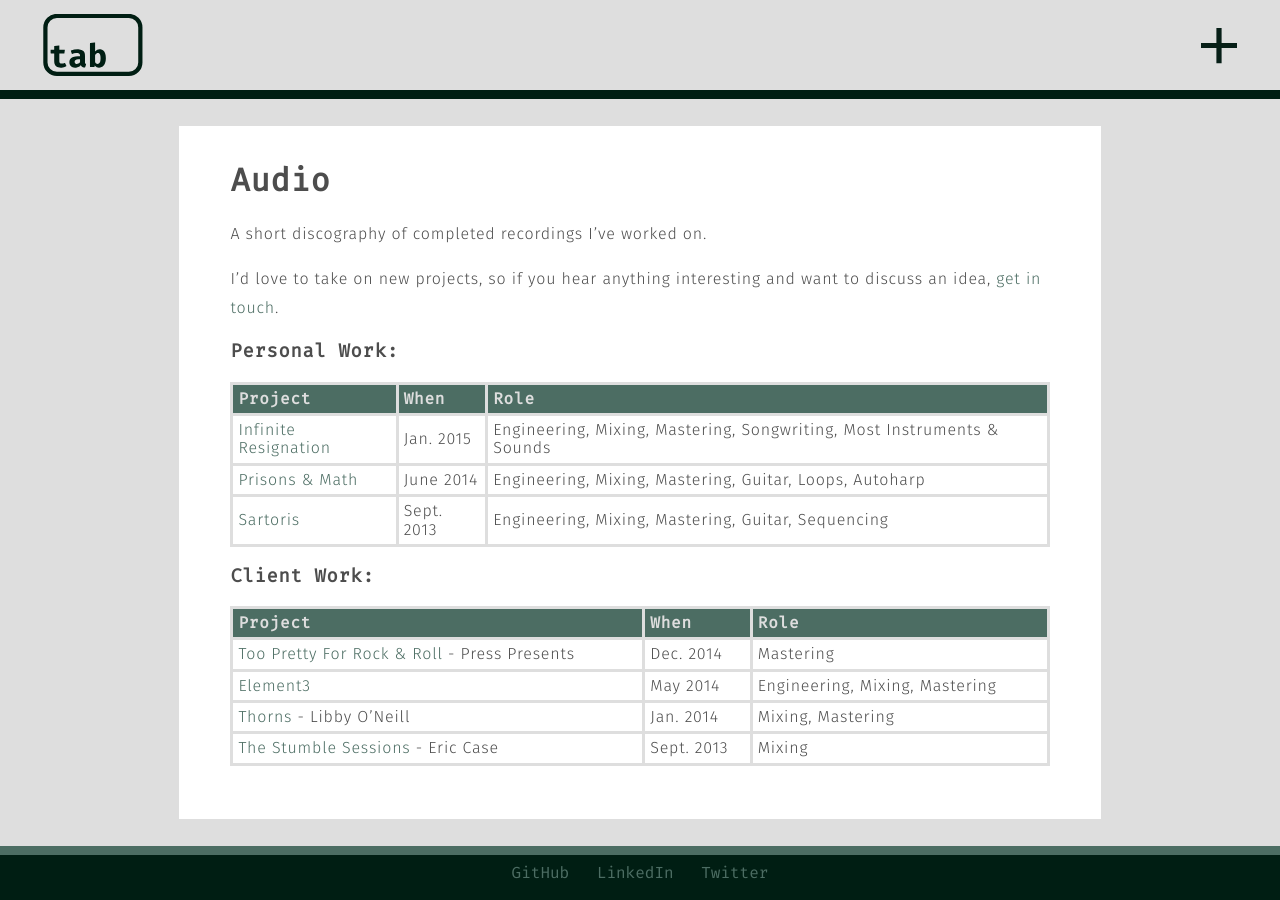
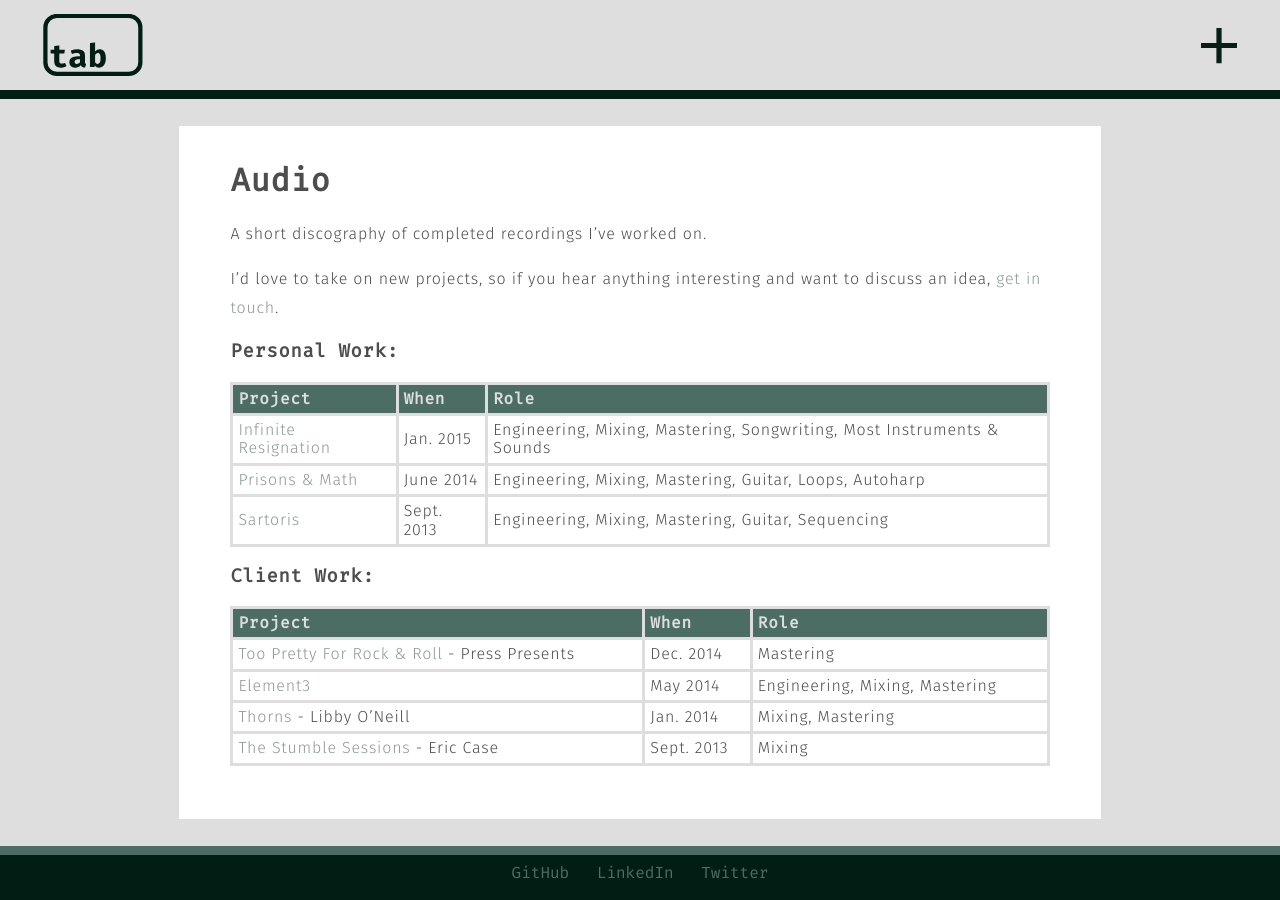
Before and after one commit to tayloraburgess/tayloraburgess.github.io, a Jekyll site: the page built from audio.md, in a window 1280 px wide. Built offline with Jekyll 4.4.1, drawn with Linux system fonts in a browser that asks for light colours.

Commit message:
Change link styles

```diff
--- a/assets/css/main.scss
+++ b/assets/css/main.scss
@@ -231,13 +231,13 @@ h2.title {
 }
 
 a {
-    color: $menu-back-color;
+    color: $other-1;
     text-decoration: none;
     transition: color 0.2s;
 }
 
 a:hover {
-    color: $other-1;
+    color: $menu-back-color;
     transition: color 0.2s;
 }
 
@@ -245,7 +245,6 @@ a.menu {
     display: block;
     padding-right: calc(3% + 0.5vh);
     padding-top: 1.5vh;
-    color: $other-1;
     margin: 0;
 }
 
@@ -258,16 +257,21 @@ a.menu:last-child {
 }
 a.menu:hover {
     color: $emph-back-color;
-    animation-name: menu-link-color;
 }
 
 .closed a {
   opacity: 0;
-  transition: opacity $animation-speed;
+  color: $main-back-color;
+  transition:
+    opacity $animation-speed,
+    color 0.2s;
 }
 .open a {
   opacity: 1;
-  transition: opacity $animation-speed;
+  color: $other-1;
+  transition:
+    opacity $animation-speed,
+    color 0.2s;
 }
 div.links::before {
     content: '';
@@ -286,7 +290,7 @@ div.links.open::before {
 }
 div.links.closed::before {
     width: 0vw;
-    background: white;
+    background: $main-back-color;
     transition:
     right $animation-speed,
     background $animation-speed,
@@ -358,6 +362,10 @@ div.rc-scout {
 .social-link {
     display: inline-block;
     padding: 1vh;
+    color: $menu-back-color;
+}
+.social-link:hover {
+  color: $main-back-color;
 }
 footer {
     position: fixed;
```
